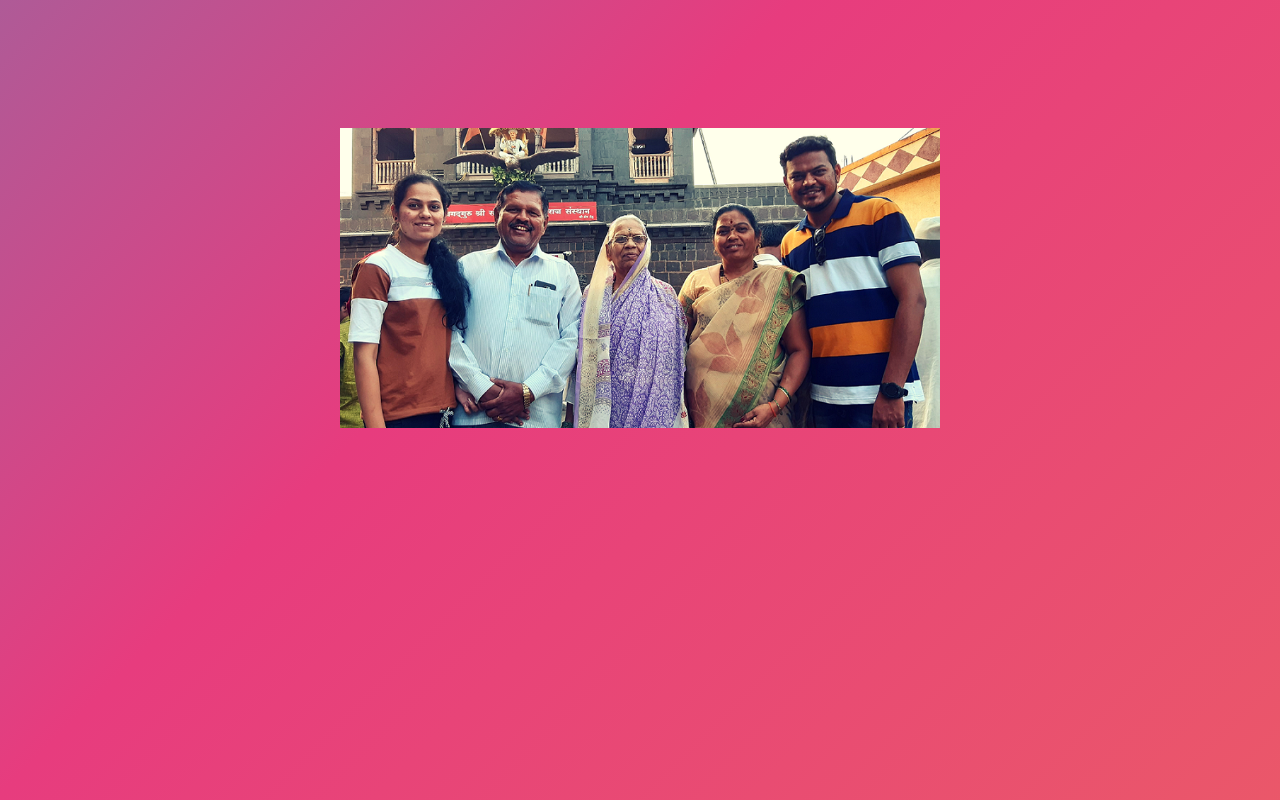
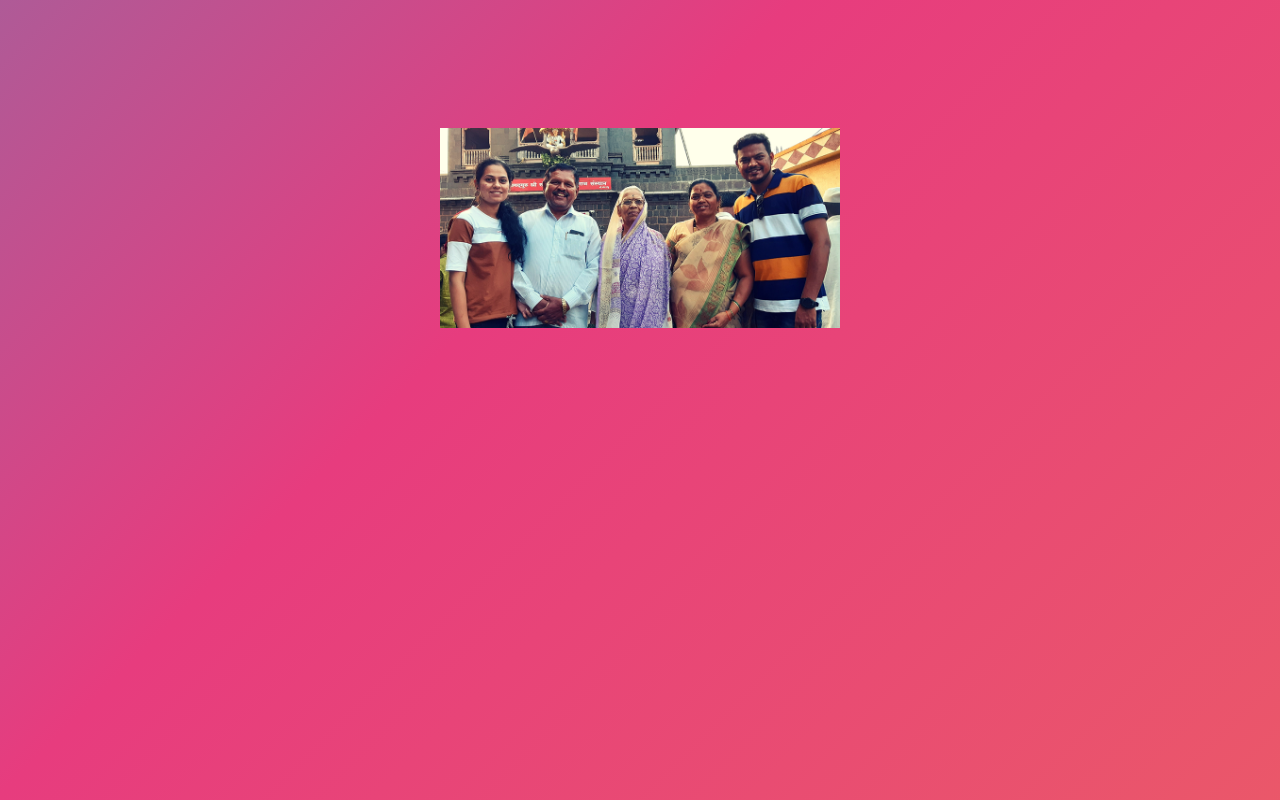
Before and after one commit to pradnabhor/happy-birthday-dad, a plain HTML site: page index.html in a window 1280 px wide. Drawn offline with nearby package versions, Linux system fonts and the light colour scheme.

Commit message:
Update index.html

```diff
--- a/index.html
+++ b/index.html
@@ -23,7 +23,7 @@
       <span id="typed"></span>
     </div>
     <div class="img-container">
-      <img id="image" src="image2.png" height="300px" width="600px" style="display:none">
+      <img id="image" src="image2.png" height="200px" width="400px" style="display:none">
     </div>
   </div>
 
```
